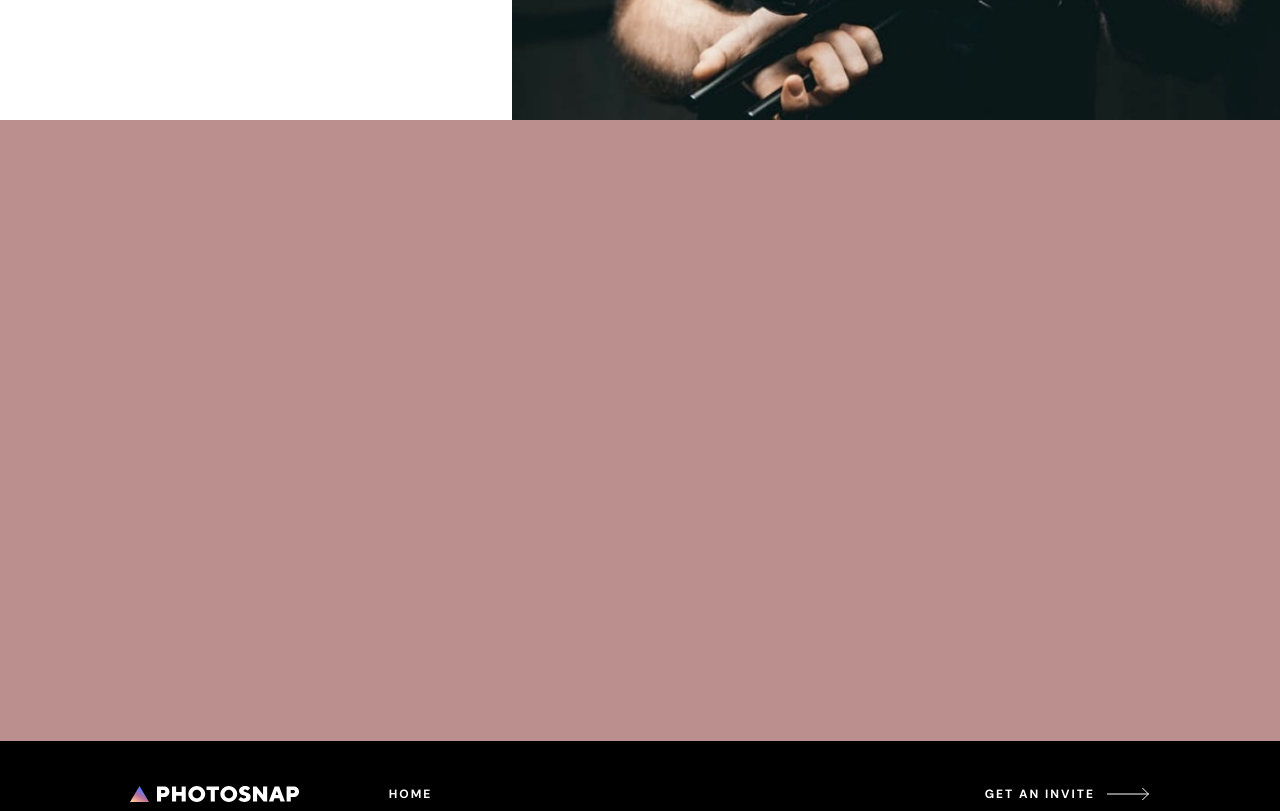
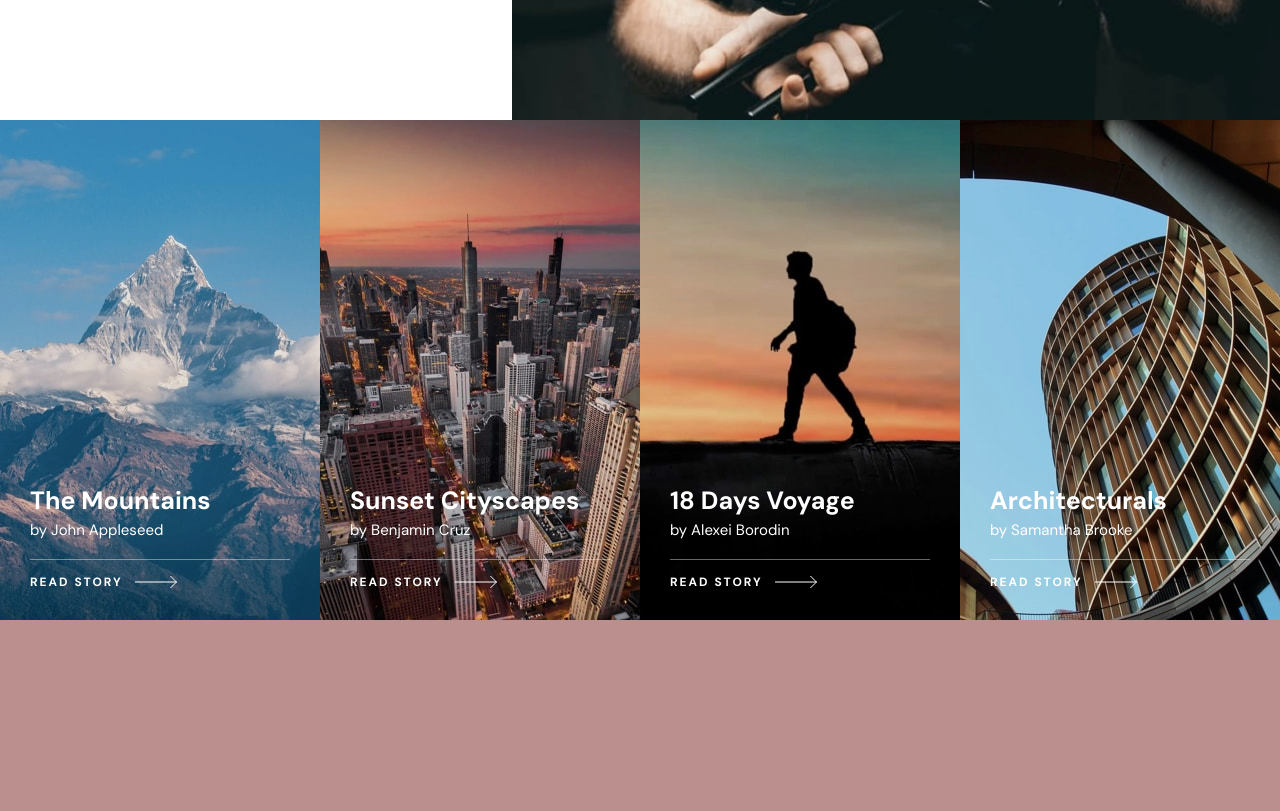
Before and after one commit to lux4198/photosnap-multi-page, a React (Vite) app in the folder code/: page / in a window 1280 px wide. Shown: the part 1900-2711 px from the top of the page. Built offline with nearby package versions, Linux system fonts and the light colour scheme.

Commit message:
created story preview component

```diff
--- a/code/src/components/home/hero-element.css
+++ b/code/src/components/home/hero-element.css
@@ -10,7 +10,7 @@
     display: grid;
     grid-template-columns: 3fr 2fr;
     min-height: 650px;
-    z-index: -2;
+    z-index: 1;
     position: relative;
 }
 
@@ -74,3 +74,10 @@
         padding: 4em 1em;
         }
 }
+
+
+@media only screen and (min-width : 1600px){
+    .hero-wrap-1, .hero-wrap-2{
+        min-height: 800px;
+    }
+}
--- /dev/null
+++ b/code/src/components/shared/storyPreview.css
@@ -0,0 +1,61 @@
+.story-wrap{
+    width: 360px;
+    height: 500px;
+    background-size: cover;
+    display: flex;
+    flex-direction: column;
+    align-items: flex-start;
+    justify-content: flex-end;
+    color: var(--col-main-white);
+    position: relative;
+    z-index: 0;
+    transition: 200ms all ease-in;
+    cursor: pointer;
+}
+
+.story-wrap::before{
+    content: '';
+    position: absolute;
+    width: 100%;
+    height: 100%;
+    background-color: black;
+    opacity: 0.1;
+    z-index: 1;
+    transition: 200ms all ease-in;
+
+}
+
+.story-wrap:hover{
+    transform: translateY(-6%) translateX(2%);
+}
+
+.story-wrap:hover::before{
+    opacity: 0.4;
+}
+
+.story-text{
+    padding: 2em 2em;
+    z-index: 2;
+}
+
+.story-text > *{
+    padding: 0.2rem 0;
+}
+
+
+.story-button{
+    padding: 0 2em 2em 2em;
+    width: 100%;
+    position: relative;
+    z-index: 2;
+}
+
+.story-button::before{
+    content: '';
+    border-top: 1px solid white;
+    width: calc(100% - 4em);
+    height: 1px;
+    position: absolute;
+    top: -1em;
+    opacity: 40%;
+}
--- /dev/null
+++ b/code/src/components/shared/storyPreview.jsx
@@ -0,0 +1,25 @@
+import React from 'react'
+import './storyPreview.css'
+import {ButtonType2} from './buttons.jsx'
+
+function StoryPreview(props) {
+    const title = props.storyTitle
+    const author = props.storyAuthor
+    const image = props.storyImage
+    const date = props.storyDate
+
+    return (
+        <div class = 'story-wrap' style = {{'backgroundImage' : `url(${image})`}}>
+            <div class = 'story-text' >
+                <p>{date}</p>
+                <h2>{title}</h2>
+                <p>{author}</p>
+            </div>
+            <div class = 'story-button'>
+                <ButtonType2 text = 'READ STORY' dark = {true} />
+            </div>
+        </div>
+    )
+}
+
+export default StoryPreview
--- /dev/null
+++ b/code/src/pages/home.css
@@ -0,0 +1,21 @@
+.cover-stories-wrap{
+    display: flex;
+    flex-direction: row;
+    flex-wrap: wrap;
+    align-items: center;
+    justify-content: center;
+}
+
+.cover-stories-wrap > *{
+    flex : 2;
+    min-width: 300px;
+    max-height: 375px;
+}
+
+
+@media only screen and (min-width : 900px) {
+    .cover-stories-wrap > *{
+        max-width: 500px;
+        max-height: inherit;
+    };
+}
--- a/code/src/pages/home.jsx
+++ b/code/src/pages/home.jsx
@@ -1,9 +1,12 @@
 import React from 'react'
 import { AnimatePresence, motion } from 'framer-motion'
+import './home.css'
 
 /* components  */
 
 import HeroElement from '../components/home/heroElement.jsx'
+import StoryPreview from '../components/shared/storyPreview.jsx'
+
 
 /* text */
 
@@ -24,6 +27,19 @@ import heroImageMobile2 from '../assets/home/mobile/beautiful-stories.jpg'
 import heroImageMobile3 from '../assets/home/mobile/designed-for-everyone.jpg'
 
 
+import mountainsDesktop from '../assets/stories/desktop/mountains.jpg'
+import cityscapesDesktop from '../assets/stories/desktop/cityscapes.jpg'
+import voyageDesktop from '../assets/stories/desktop/18-days-voyage.jpg'
+import architecturalsDesktop from '../assets/stories/desktop/architecturals.jpg'
+
+import mountainsMobile from '../assets/stories/mobile/mountains.jpg'
+import cityscapesMobile from '../assets/stories/mobile/cityscapes.jpg'
+import voyageMobile from '../assets/stories/mobile/18-days-voyage.jpg'
+import architecturalsMobile from '../assets/stories/mobile/architecturals.jpg'
+
+
+
+
 
 function Home() {
 
@@ -32,6 +48,29 @@ function Home() {
     const heroImagesMobile = [heroImageMobile1, heroImageMobile2, heroImageMobile3 ]
 
     const heroImageCycle = [heroImagesDesktop, heroImagesTablet, heroImagesMobile]
+
+    const storyImagesDesktop = [mountainsDesktop, cityscapesDesktop, voyageDesktop, architecturalsDesktop]
+    const storyImagesMobile = [mountainsMobile, cityscapesMobile, voyageMobile, architecturalsMobile]
+
+    const coverStories = {
+        storyTitle : [  'The Mountains',
+            'Sunset Cityscapes',
+            '18 Days Voyage',
+            'Architecturals'
+          ],
+
+        storyAuthor : [
+            'by John Appleseed',
+            'by Benjamin Cruz',
+            'by Alexei Borodin',
+            'by Samantha Brooke'
+        ],
+
+        storyImage : [
+            storyImagesDesktop,
+            storyImagesMobile
+        ]
+    }
 
     /* determines set of images depending of viewport*/
     const heroImage = () => {
@@ -47,8 +86,18 @@ function Home() {
             }
         }
 
+    const mobileImage = () => {
+        const width = window.innerWidth
+            if(width < 600){
+                return 1
+        }
+            else {
+                return 0
+            }
+        }
+
     return (
-            <motion.div  exit = {{opacity : 0, y : -50}} >
+            <motion.div  exit = {{opacity : 0}} >
                 <div id = 'Home'>
                     <HeroElement  type = {'1'} heroTextTitle = {heroTextTitles[0]} heroTextDetail = {heroTextDetails[0]}
                                     ButtonText = {ButtonText1} backgroundColor = {'black'}
@@ -59,6 +108,13 @@ function Home() {
                     <HeroElement type = {'1'} heroTextTitle = {heroTextTitles[2]} heroTextDetail = {heroTextDetails[2]}
                                     ButtonText = {ButtonText2} backgroundColor = {'white'}
                                     backgroundImage = {heroImageCycle[heroImage()][2]}/>
+
+                    <div class = 'cover-stories-wrap'>
+                        <StoryPreview  storyTitle = {coverStories.storyTitle[0]} storyAuthor = {coverStories.storyAuthor[0]}  storyImage = {coverStories.storyImage[/* mobileImage() */0][0]}/>
+                        <StoryPreview  storyTitle = {coverStories.storyTitle[1]} storyAuthor = {coverStories.storyAuthor[1]}  storyImage = {coverStories.storyImage[/* mobileImage() */0][1]}/>
+                        <StoryPreview  storyTitle = {coverStories.storyTitle[2]} storyAuthor = {coverStories.storyAuthor[2]}  storyImage = {coverStories.storyImage[/* mobileImage() */0][2]}/>
+                        <StoryPreview  storyTitle = {coverStories.storyTitle[3]} storyAuthor = {coverStories.storyAuthor[3]}  storyImage = {coverStories.storyImage[/* mobileImage() */0][3]}/>
+                    </div>
                 </div>
             </motion.div>
     )
```
Also changed, not shown: code/src/components/shared/infoCard.jsx (added, +9 -0 lines), code/src/components/shared/infoCard.css (added).
